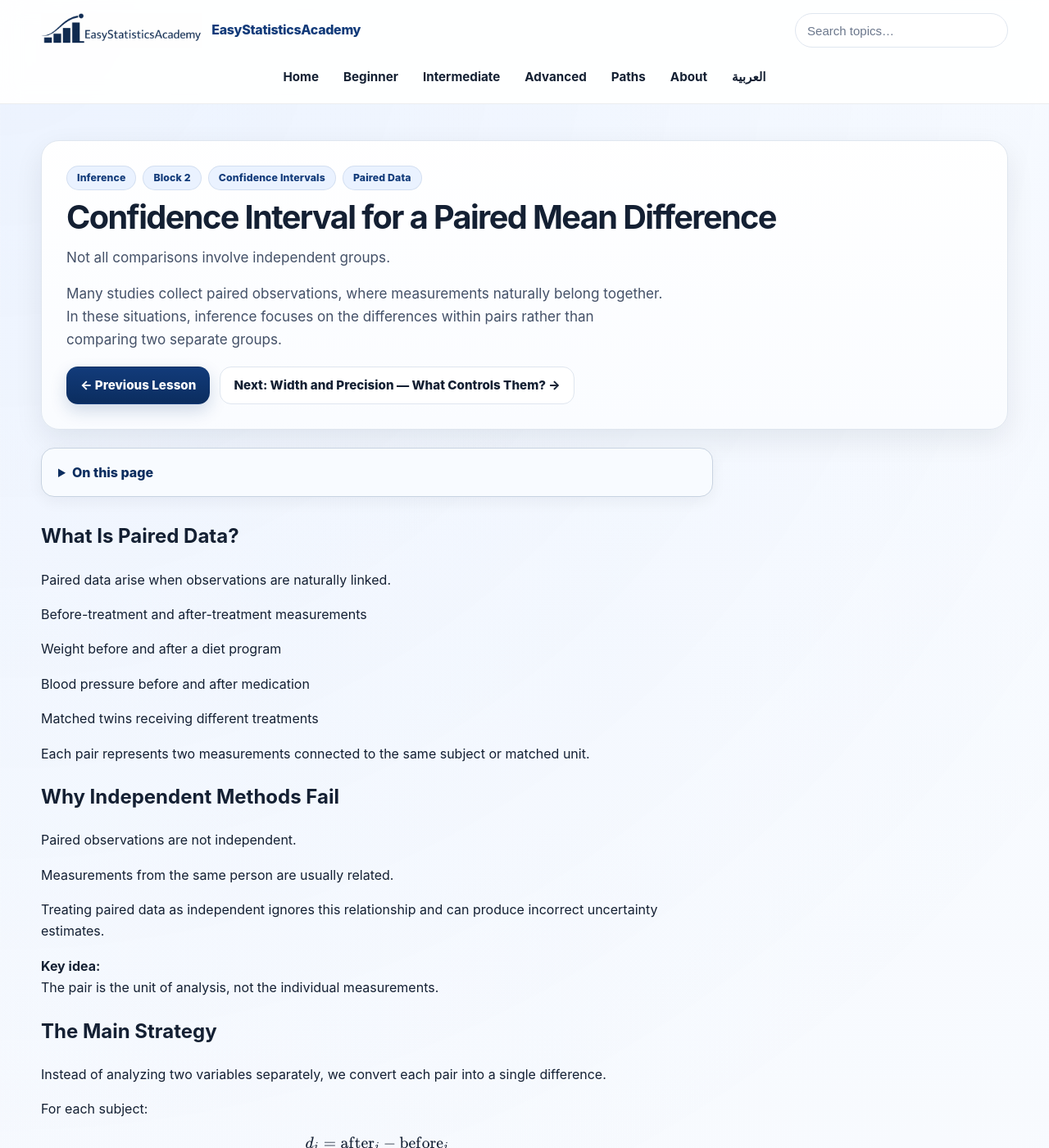
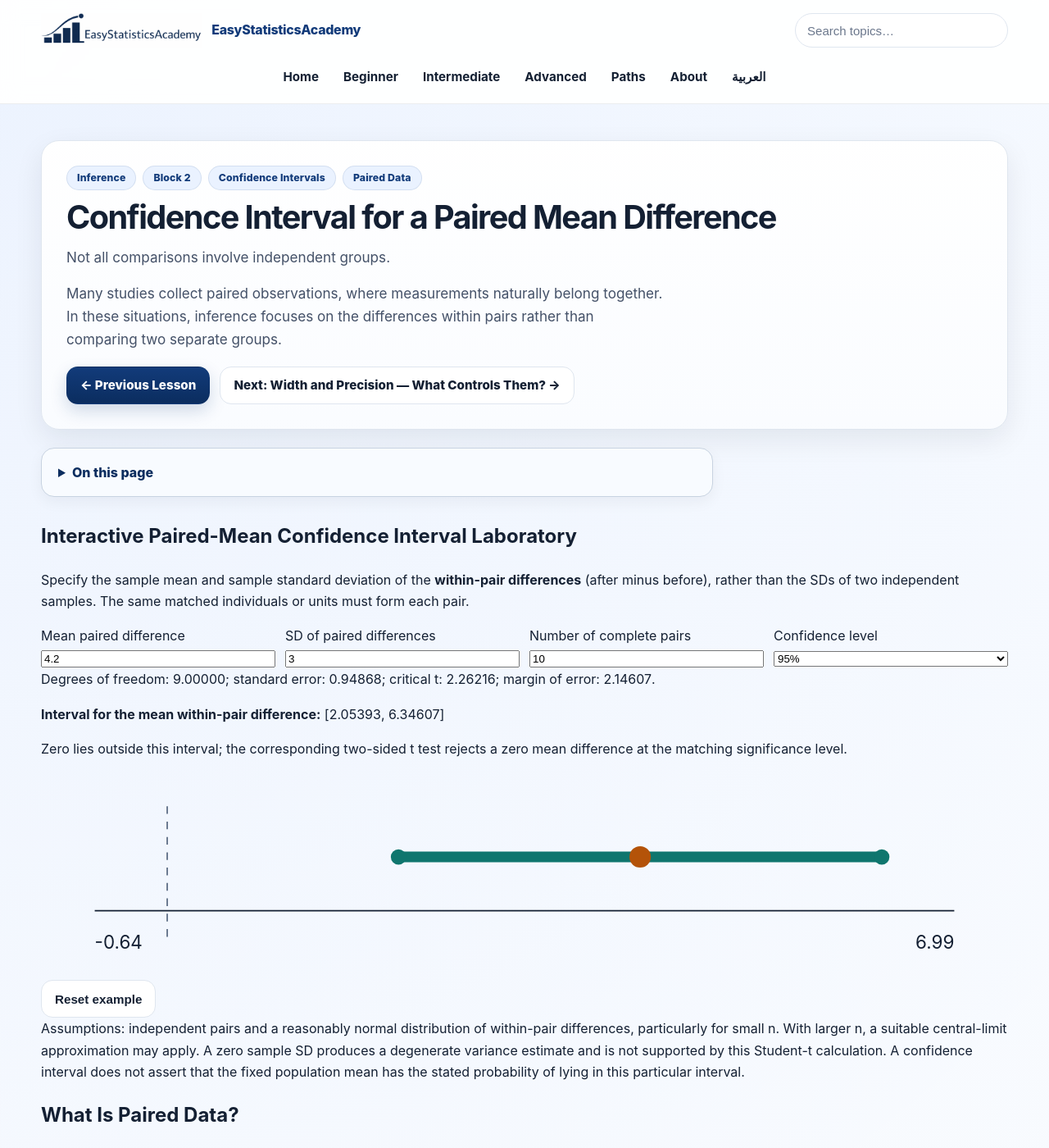
Before and after one commit to ammar-homaida-statistics/easystatisticsacademy, a Jekyll site: the page built from inference/confidence-intervals/ci-for-paired-mean-difference/index.md, in a window 1280 px wide and 1400 px high. Shown: the whole window at 82% size. Built offline with Jekyll 4.4.1, drawn with Linux system fonts in a browser that asks for light colours.

Commit message:
Batch #78: embed accessible matched-pair t interval lab

```diff
--- a/inference/confidence-intervals/ci-for-paired-mean-difference/index.md
+++ b/inference/confidence-intervals/ci-for-paired-mean-difference/index.md
@@ -68,6 +68,23 @@ sidebar: false
 </section>
 
 <!-- LESSON -->
+<section id="esa-paired-ci-lab" class="concept-box" aria-labelledby="esa-pci-heading" style="min-width:0;overflow-wrap:anywhere">
+<h2 id="esa-pci-heading">Interactive Paired-Mean Confidence Interval Laboratory</h2>
+<p>Specify the sample mean and sample standard deviation of the <strong>within-pair differences</strong> (after minus before), rather than the SDs of two independent samples. The same matched individuals or units must form each pair.</p>
+<div style="display:grid;grid-template-columns:repeat(auto-fit,minmax(min(100%,175px),1fr));gap:12px">
+<label for="esa-pci-mean">Mean paired difference <input id="esa-pci-mean" type="number" step="any" value="4.2" style="width:100%"></label>
+<label for="esa-pci-sd">SD of paired differences <input id="esa-pci-sd" type="number" min="0" step="any" value="3" style="width:100%"></label>
+<label for="esa-pci-n">Number of complete pairs <input id="esa-pci-n" type="number" min="2" max="1000000" step="1" value="10" style="width:100%"></label>
+<label for="esa-pci-level">Confidence level<select id="esa-pci-level" style="width:100%"><option value="90">90%</option><option value="95" selected>95%</option><option value="99">99%</option></select></label></div>
+<p id="esa-pci-error" role="alert" hidden></p><div id="esa-pci-results" aria-live="polite">
+<p>Degrees of freedom: <output id="esa-pci-df">—</output>; standard error: <output id="esa-pci-se">—</output>; critical t: <output id="esa-pci-critical">—</output>; margin of error: <output id="esa-pci-margin">—</output>.</p>
+<p><strong>Interval for the mean within-pair difference:</strong> [<output id="esa-pci-lower">—</output>, <output id="esa-pci-upper">—</output>]</p>
+<p id="esa-pci-zero"></p></div>
+<svg id="esa-pci-chart" viewBox="0 0 630 135" role="img" style="width:100%;height:auto;display:block" aria-label="Paired mean t confidence interval with reference zero"></svg>
+<button class="btn btn-outline" id="esa-pci-reset" type="button">Reset example</button>
+<p>Assumptions: independent pairs and a reasonably normal distribution of within-pair differences, particularly for small n. With larger n, a suitable central-limit approximation may apply. A zero sample SD produces a degenerate variance estimate and is not supported by this Student-t calculation. A confidence interval does not assert that the fixed population mean has the stated probability of lying in this particular interval.</p>
+</section>
+<script defer src="/js/paired-mean-ci-explorer.js"></script>
 
 <section>
 
```
